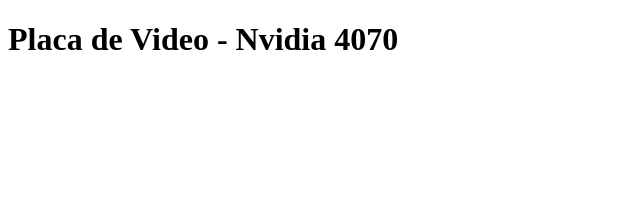
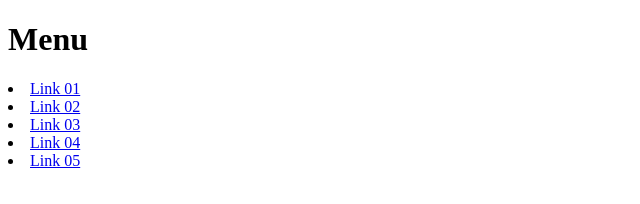
Before and after one commit to phelipe16/pds, a plain HTML site: page index.html in a window 1280 px wide. Shown: the whole page, without its empty margins (0-640 px from the left). Drawn offline with Linux system fonts and the light colour scheme.

Commit message:
Add files via upload

```diff
--- a/index.html
+++ b/index.html
@@ -3,9 +3,16 @@
 <head>
     <meta charset="UTF-8">
     <meta name="viewport" content="width=device-width, initial-scale=1.0">
-    <title>Venda Placa - Nvidia</title>
+    <title>Livraria Athena</title>
+    <link rel="stylesheet" type="text/css" href="styles.css">
 </head>
 <body>
-    <h1>Placa de Video - Nvidia 4070</h1>
+    <h1> Menu</h1>
+        <li><a href="link.01.html"> Link 01</a></li>
+        <li><a href="link.02.html"> Link 02</a></li>
+        <li><a href="link.03.html"> Link 03</a></li>
+        <li><a href="link.04.html"> Link 04</a></li>
+        <li><a href="link.05.html"> Link 05</a></li>
+    </h1>
 </body>
 </html>
```
